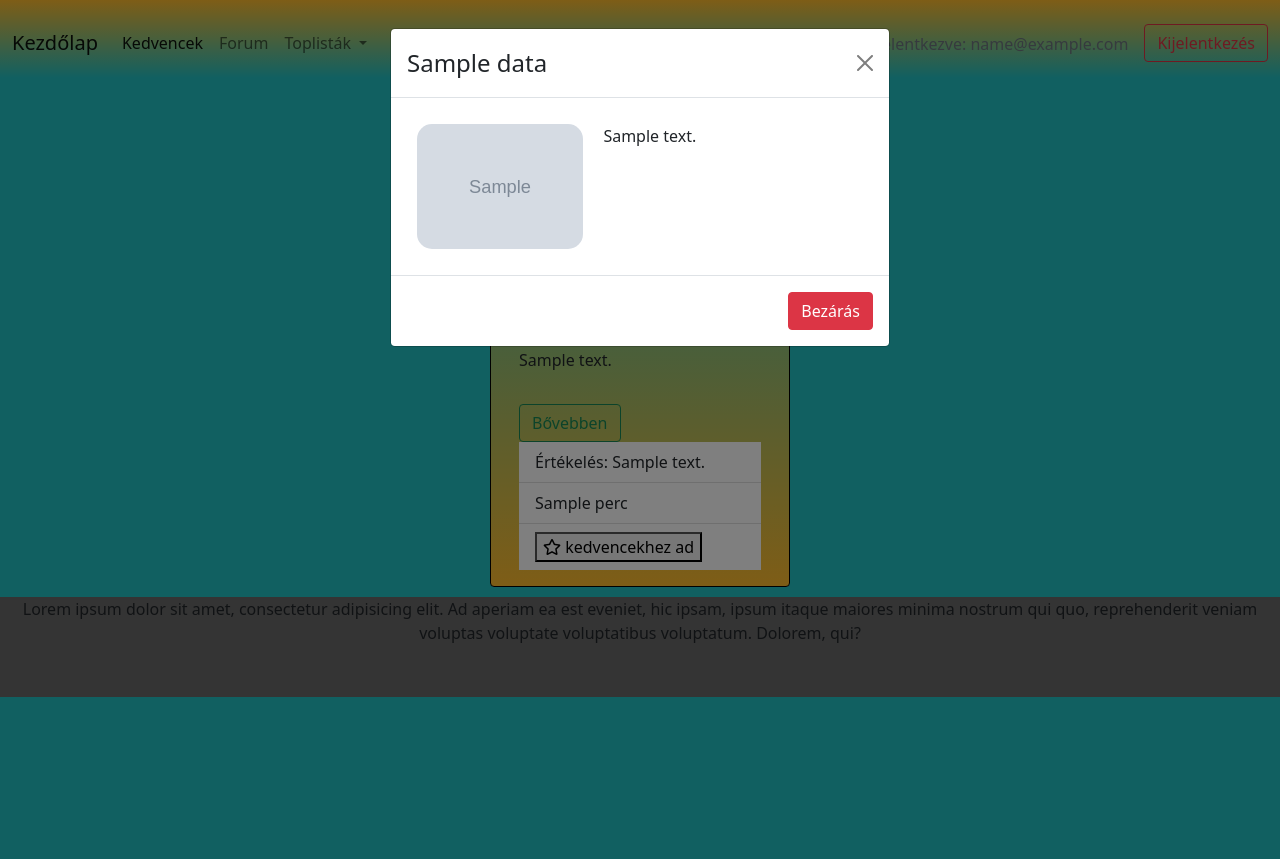
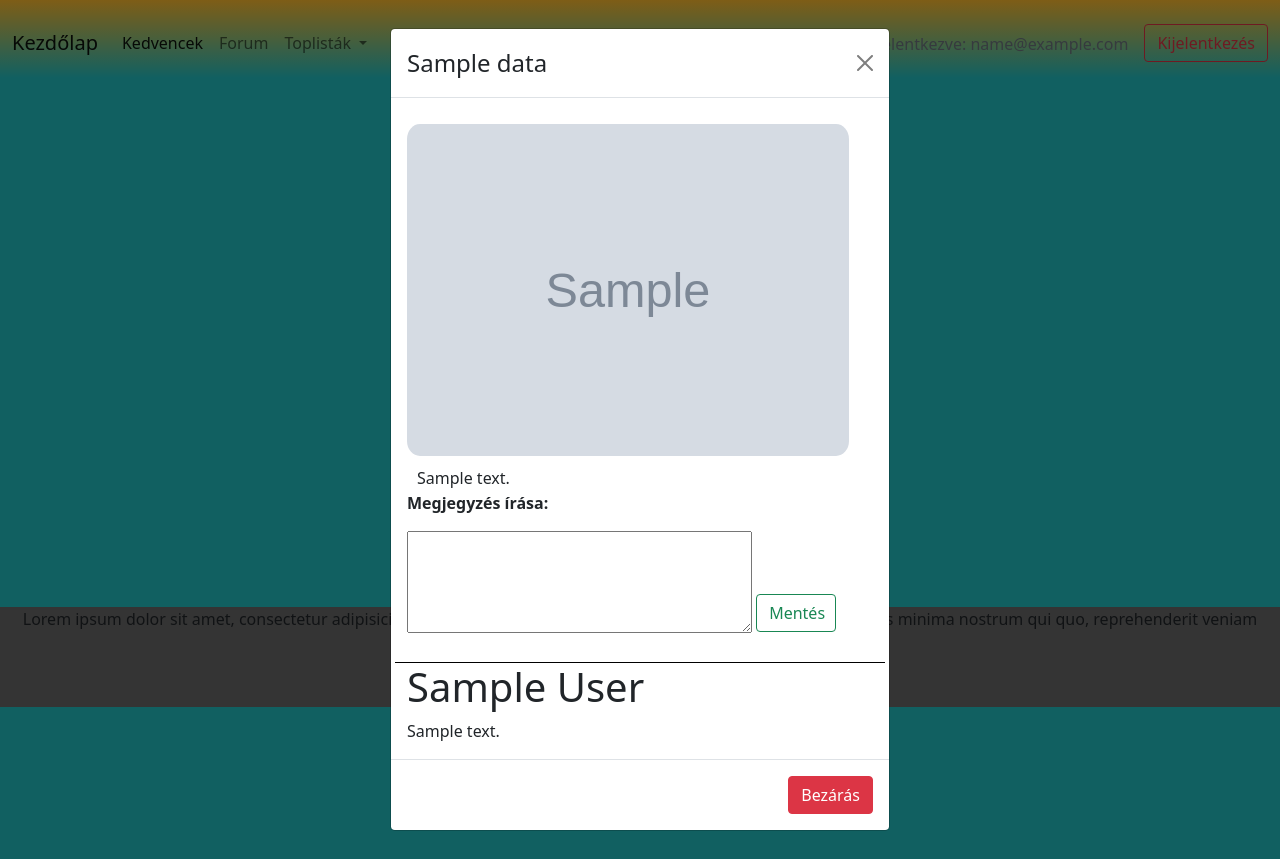
Before and after one commit to hannyiszoltan/zarodolgozat, a PHP site: page /main_page.php in a window 1280 px wide, after a click on "Bővebben". Run offline with PHP 8.4, Linux system fonts and the light colour scheme; the visitor is signed in with stand-in values (Sample User, id 1); tables that the repository leaves empty or names only in its code hold one stand-in row (values such as "Sample post"); grey boxes marked "Sample" are stand-in pictures; data that the repository does not hold is empty; some libraries are stand-ins or nearby versions.

Commit message:
mukodik_a_kommentfelvitel+kis_valtozas_main_paigenen

```diff
--- a/CSS/main_page.css
+++ b/CSS/main_page.css
@@ -36,10 +36,16 @@ footer{
     border-radius: 25px;
     width: 40%;
 }
-#modal-torzs{
+#modal-bodyContent{
     display: flex;
 }
-.modal-leiras{
+#comments{
+    border-top: 1px solid black;
+}
+#modal-contents-description{
+    margin-left: 10px !important;
+}
+.modal-description{
     flex: 1 1 auto;
     padding: 10px 10px 10px 10px;
 }
--- a/admin_main_page.php
+++ b/admin_main_page.php
@@ -92,7 +92,7 @@ if($_SESSION["admin"]==1){ ?>
             </div>
 
             <!-- Modal body -->
-            <div id="modal-torzs" class="modal-body">
+            <div id="modal-bodyContent" class="modal-body row">
 
             </div>
 
--- a/backend/db_connection.php
+++ b/backend/db_connection.php
@@ -1,16 +1,17 @@
 <?php
+/*
 $host="sql213.epizy.com";
 $user="epiz_30949995";
 $pass="yTh2MGo34R";
 $db="epiz_30949995_film";
+*/
 
 
-/*
 $host="localhost:3306";
 $user="root";
 $pass="";
 $db="film";
-*/
+
 $conn=mysqli_connect($host, $user, $pass, $db);
 
 if (!$conn) {
--- a/backend/get_comments.php
+++ b/backend/get_comments.php
@@ -4,7 +4,7 @@ header("Content-type: Application/json; charset=utf8");
 
 $id = $_GET['id'];
 
-$film_comments="SELECT * FROM review WHERE film_id='$id'";
+$film_comments="SELECT users_name,review_content FROM review INNER JOIN users ON review.review_user_id=users.users_id WHERE review_film_id='$id'";
 
 if (isset($conn)) {
     $comments_result=mysqli_query($conn,$film_comments);
--- a/javascript/film_management.js
+++ b/javascript/film_management.js
@@ -6,7 +6,7 @@ function init(){
 var area = document.getElementById('film_description_card');
 if (area.addEventListener) {
     area.addEventListener('input', function() {
-        //
+
     }, false);
 } else if (area.attachEvent) {
     area.attachEvent('onpropertychange', function() {
--- a/javascript/main_page_films.js
+++ b/javascript/main_page_films.js
@@ -4,25 +4,25 @@ fetch('../backend/get_film_data.php')
 .then(y => megjelenit(y))
 }
 
-function megjelenit(adatok){
-console.log(adatok);
+function megjelenit(filmData){
+console.log(filmData);
 
 let sz="";
-for (var elem of adatok) {
+for (var item of filmData) {
     //sz += '<a style="all: unset" data-bs-toggle="modal" data-bs-target="#myModal">';
     sz += '<div class="card" onclick="" style="width: 300px;">';
-    sz += '<img src="../backend/kepek/' + elem.film_image + '" class="card-img-top" alt="film_kép">';
+    sz += '<img src="../backend/kepek/' + item.film_image + '" class="card-img-top" alt="film_kép">';
     sz += '<div class="card-body">';
-    sz += '<h5 class="card-title">' + elem.film_title + '</h5>';
-    sz += '<p class="card-text">' + elem.film_description + '</p>';
+    sz += '<h5 class="card-title">' + item.film_title + '</h5>';
+    sz += '<p class="card-text">' + item.film_description + '</p>';
     sz += '</div>';
     sz += '<div class="card-body">';
     //sz += '</a>';
-    sz += '<button id="film_bovebben' + elem.film_id + '" type="button" onclick="modal(\''+elem.film_id+'\',\''+elem.film_title+'\',\''+elem.film_image+'\',\''+elem.film_description+'\')" data-bs-toggle="modal" data-bs-target="#filmCard" name="'+elem.film_id+'" class="card-link btn btn-outline-success">' + "Bővebben" + '</button>';
-    sz += '<ul class="list-group list-group-flush">';
-    sz += '<li class="list-group-item">Értékelés: ' + elem.film_review + ' <div style="display: flex"> </li>';
-    sz += '<li class="list-group-item">' + elem.film_length + ' perc</li>';
-    sz += '<li class="list-group-item"><button onclick="favorite_star(\''+elem.film_id+'\')"> <i id="stars'+elem.film_id+'"  class="far fa-star"> </i> <span>kedvencekhez ad </span> </button> </li>';
+    sz += '<button id="film_bovebben' + item.film_id + '" type="button" onclick="modal(\''+item.film_id+'\',\''+item.film_title+'\',\''+item.film_image+'\',\''+item.film_description+'\');show_comments(\''+item.film_id+'\')" data-bs-toggle="modal" data-bs-target="#filmCard" name="'+item.film_id+'" class="card-link btn btn-outline-success">' + "Bővebben" + '</button>';
+    sz += '<ul style="padding-top: 10px !important;" class="list-group list-group-flush">';
+    sz += '<li class="list-group-item">Értékelés: ' + item.film_review + ' <div style="display: flex"> </li>';
+    sz += '<li class="list-group-item">' + item.film_length + ' perc</li>';
+    sz += '<li class="list-group-item"><button onclick="favorite_star(\''+item.film_id+'\')"> <i id="stars'+item.film_id+'"  class="far fa-star"> </i> <span>kedvencekhez ad </span> </button> </li>';
     sz += '</ul>';
     sz += '</div>';
     sz += '</div>';
@@ -31,16 +31,23 @@ for (var elem of adatok) {
 }}
 
 
-
-
 modal=(id,title,image,description)=> {
     document.getElementById("modal-fejlec").innerText = title;
-    let modal_content = '<img class="modal-image" src="../backend/kepek/' + image + '" alt="film_kép">';
-    modal_content += '<p class="modal-leiras">' + description + '</p>';
-    modal_content += '<div id="comments">  </div>';
-    document.getElementById("modal-torzs").innerHTML = modal_content;
+    let modal_content ='<div id="modal-contents-image" class="img-fluid row">';
+    modal_content += '<img class="modal-image img-fluid" src="../backend/kepek/' + image + '" alt="film_kép">';
+    modal_content += '<span id="modal-contents-description">' + description + '</span>';
+    modal_content += '</div>';
+    modal_content += '<form action="../backend/post_comment.php" method="post">';
+    modal_content += '<input type="hidden" id="comment_film_id" name="comment_film_id" value='+id+' >';
+    modal_content += '<div id="writeComment" >';
+    modal_content += '<p style="font-weight: bold;border-top: 1px solid rgba(0,0,0,0);">Megjegyzés írása:</p>';
+    modal_content += '<textarea id="comment" name="comment" rows="4" cols="35"> </textarea> <input style="margin-bottom: 30px !important;width: 80px;" type="submit" class="btn btn-outline-success" value="Mentés">';
+    modal_content += '</div>';
+    modal_content += '</form>';
+    modal_content += '<div id="comments"></div>';
+
+        document.getElementById("modal-bodyContent").innerHTML = modal_content;
 }
-
 
 
 function preview() {
@@ -57,24 +64,7 @@ function favorite_star(star_id){
     }else{
         element.className='far fa-star';
     }
-
-
-
-
 }
-
-
-    /*let kommentek = fetch('../backend/get_comments.php?id='+id+'',
-        {
-            method: 'GET',
-            headers: {
-                'Content-Type': 'application/json'
-            }
-        })
-        .then(response => response.json());
-    //console.log(kommentek);
-
-
 
 
 function show_comments(id){
@@ -86,37 +76,29 @@ function show_comments(id){
             }
         })
         .then(x => x.json())
-        .then(x => console.log(x));
+        .then(x => comment_onModal(x));
+}
+
+function comment_onModal(commentData){
+    let comment="";
+    for (let item of commentData){
+        comment+='<h1>'+item.users_name+'</h1>';
+        comment+='<span>'+item.review_content+'</span>';
+
+    }
+    document.getElementById("comments").innerHTML=comment;
 }
 
 
-async function postData(url = '../backend/get_comments.php?id='+id+'', data = {}) {
-    const response = await fetch(url, {
-        method: 'POST',
-        mode: 'cors',
-        cache: 'no-cache',
-        credentials: 'same-origin',
-        headers: {
-            'Content-Type': 'application/json'
-        },
-        redirect: 'follow',
-        referrerPolicy: 'no-referrer',
-        body: JSON.stringify(data)
-    });
-    return response.json();
-}
 
-postData('../backend/get_comments.php')
-    .then(data => {
-        console.log(data);
-    });
-
-
-
-function show_comments(id){
-
-    let sz="";
-    for (var elem2 of id){
-        sz += id.ertekeles_szoveg;
-        document.getElementById("comments").innerHTML = sz;
-    }}*/
+/*
+    let kommentek = fetch('../backend/get_comments.php?id='+id+'',
+        {
+            method: 'GET',
+            headers: {
+                'Content-Type': 'application/json'
+            }
+        })
+        .then(response => response.json());
+    //console.log(kommentek);
+*/
--- a/main_page.php
+++ b/main_page.php
@@ -1,9 +1,7 @@
 <?php
 session_start();
 error_reporting(0);
-include "./backend/check_login.php";
-?>
-
+include "./backend/check_login.php"; ?>
 <!doctype html>
 <html lang="hu">
 <head>
@@ -80,7 +78,7 @@ include "./backend/check_login.php";
             </div>
 
             <!-- Modal body -->
-            <div id="modal-torzs" class="modal-body">
+            <div id="modal-bodyContent" class="modal-body row">
 
             </div>
 
```
Also changed, not shown: backend/post_comment.php (added, +33 -0 lines).
